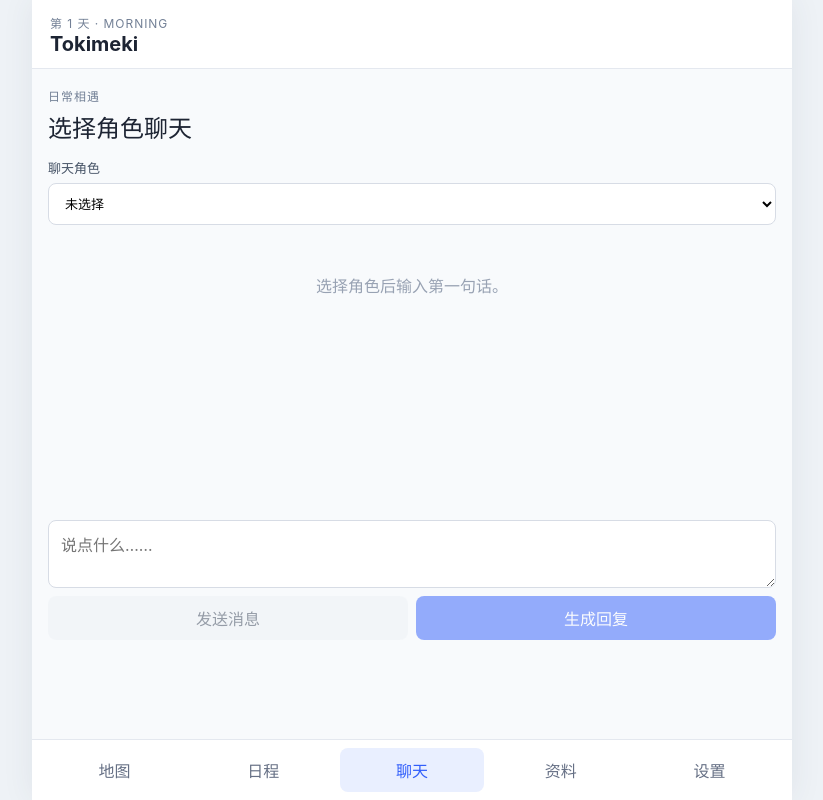
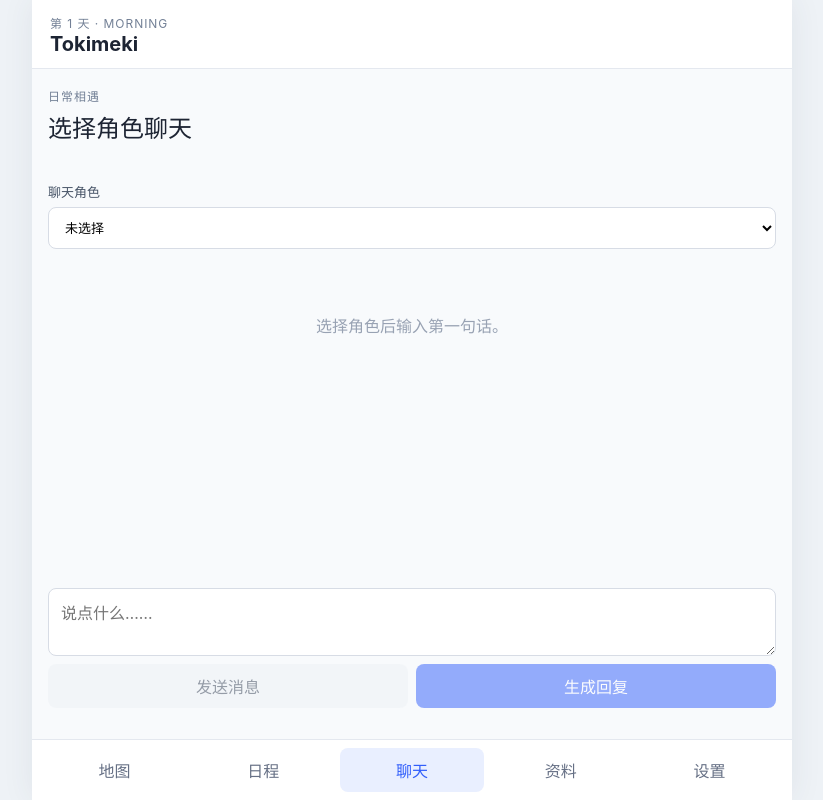
Before and after one commit to ssrei7/Tokimeki, a React (Vite) app: page / in a window 1280 px wide. Both pictures are taken after a click on the button "打开聊天". Shown: the whole page, without its empty margins (228-1051 px from the left). Built offline with nearby package versions, Linux system fonts and the light colour scheme.

Commit message:
fix: isolate chat scrolling and load latest messages

```diff
--- a/src/App.tsx
+++ b/src/App.tsx
@@ -151,6 +151,7 @@ export function App() {
     let cancelled = false;
     setLoadedChatCharacterId('');
     if (!selectedCharacterId) { setMessages([]); return () => { cancelled = true; }; }
+    setMessages([]);
     void loadChat(selectedCharacterId).then((record) => {
       if (!cancelled) { setMessages(record?.messages ?? []); setLoadedChatCharacterId(selectedCharacterId); }
     });
@@ -657,7 +658,7 @@ export function App() {
 
   return <div className="app-shell">
     <header className="topbar"><div><small>第 {save.world.clock.day} 天 · {save.world.clock.slotId}</small><h1>Tokimeki</h1></div></header>
-    <main className="screen">
+    <main className={`screen ${tab === 'chat' ? 'chat-screen-host' : ''}`}>
       {feedback && <div className={`feedback ${feedback.tone}`} role="status">{feedback.text}<button aria-label="关闭提示" onClick={() => setFeedback(null)}>×</button></div>}
       {tab === 'map' && <MapView onOpenChat={() => setTab('chat')} />}
       {tab === 'day' && <DayView save={save} summarizingDay={summarizingDay} onAction={runDayAction} onSleep={sleepEarly} onSaveDiary={saveDiaryEdit} onPresetChange={setCalendarPreset} />}
@@ -718,20 +719,21 @@ function ChatView(props: {
   onRetryOps: () => Promise<void>;
   onApplyManualOps: () => Promise<void>;
 }) {
-  const latestRef = useRef<HTMLDivElement>(null);
-  const composerRef = useRef<HTMLDivElement>(null);
-  const composerBottomInset = 76;
+  const messagesRef = useRef<HTMLDivElement>(null);
   const followLatestRef = useRef(true);
   const previousCharacterIdRef = useRef(props.selectedCharacterId);
+  const [showOlderMessages, setShowOlderMessages] = useState(false);
   const statusText = props.requestStatus === 'requesting' ? '等待回复…' : props.requestStatus === 'generating' ? '正在生成…' : props.requestStatus === 'error' ? '请求失败' : '';
   const canGenerate = canGenerateReply(props.messages, props.input);
   const latestMessage = props.messages.at(-1)?.content;
+  const olderMessageCount = Math.max(0, props.messages.length - 40);
+  const visibleMessages = showOlderMessages ? props.messages : props.messages.slice(olderMessageCount);
 
   useEffect(() => {
-    const scroller = latestRef.current?.closest('.screen');
+    const scroller = messagesRef.current;
     if (!(scroller instanceof HTMLElement)) return;
     const updateFollowState = () => {
-      followLatestRef.current = scroller.scrollHeight - scroller.scrollTop - scroller.clientHeight <= composerBottomInset + 48;
+      followLatestRef.current = scroller.scrollHeight - scroller.scrollTop - scroller.clientHeight <= 48;
     };
     scroller.addEventListener('scroll', updateFollowState, { passive: true });
     return () => scroller.removeEventListener('scroll', updateFollowState);
@@ -741,33 +743,22 @@ function ChatView(props: {
     if (previousCharacterIdRef.current !== props.selectedCharacterId) {
       previousCharacterIdRef.current = props.selectedCharacterId;
       followLatestRef.current = true;
+      setShowOlderMessages(false);
     }
-    if (!followLatestRef.current) return;
-    const composer = composerRef.current;
-    const scroller = composer?.closest('.screen');
-    if (!(composer instanceof HTMLElement) || !(scroller instanceof HTMLElement)) return;
-    const scrollerRect = scroller.getBoundingClientRect();
-    const composerRect = composer.getBoundingClientRect();
-    const visibleTop = scrollerRect.top;
-    const visibleBottom = scrollerRect.bottom - composerBottomInset;
-    if (composerRect.bottom > visibleBottom) {
-      scroller.scrollTop += composerRect.bottom - visibleBottom;
-    } else if (composerRect.top < visibleTop) {
-      scroller.scrollTop -= visibleTop - composerRect.top;
-    }
+    if (followLatestRef.current) messagesRef.current?.scrollTo({ top: messagesRef.current.scrollHeight, behavior: 'auto' });
   }, [latestMessage, props.busy, props.messages.length, props.requestStatus, props.selectedCharacterId]);
 
   return <section className="chat-screen">
     <div className="section-heading"><div><span className="eyebrow">日常相遇</span><h2>{props.characters.find((item) => item.id === props.selectedCharacterId)?.name ?? '选择角色聊天'}</h2></div>{statusText && <span className={`request-status ${props.requestStatus}`}>{statusText}</span>}</div>
     <div className="character-picker"><label>聊天角色<select value={props.selectedCharacterId} onChange={(event) => props.setSelectedCharacterId(event.target.value)}><option value="">未选择</option>{props.characters.map((item) => <option key={item.id} value={item.id}>{item.name}</option>)}</select></label></div>
-    <div className="messages">{props.messages.length === 0 && !props.busy && <p className="empty">选择角色后输入第一句话。</p>}{props.messages.map((message, index) => <div className={`message ${message.role}`} key={`${message.role}-${index}`}>{message.content}</div>)}{props.busy && props.requestStatus === 'requesting' && <div className="message assistant pending">等待回复…</div>}</div>
+    <div className="messages" ref={messagesRef}>{olderMessageCount > 0 && !showOlderMessages && <button className="history-toggle" onClick={() => setShowOlderMessages(true)}>查看更早的 {olderMessageCount} 条消息</button>}{props.messages.length === 0 && !props.busy && <p className="empty">选择角色后输入第一句话。</p>}{visibleMessages.map((message, index) => <div className={`message ${message.role}`} key={`${message.role}-${olderMessageCount + index}`}>{message.content}</div>)}{props.busy && props.requestStatus === 'requesting' && <div className="message assistant pending">等待回复…</div>}</div>
     {props.pendingOps && <div className="ops-recovery" role="alert">
       <strong>本回合未产生状态变更</strong>
       <p>{props.pendingOps.streamError ? '回复流中断，已保留收到的正文。你可以重试提取或手动补录。' : '正文已保留，但 ops 无法解析。你可以重试提取或手动补录。'}</p>
       <textarea aria-label="手动补录 ops JSON" spellCheck={false} value={props.manualOps} onChange={(event) => props.setManualOps(event.target.value)} />
       <div className="button-row"><button className="secondary" disabled={props.busy} onClick={() => void props.onRetryOps()}>重试提取</button><button disabled={props.busy} onClick={() => void props.onApplyManualOps()}>应用手动 ops</button></div>
     </div>}
-    <div className="composer" ref={composerRef}><textarea value={props.input} onChange={(event) => props.setInput(event.target.value)} onKeyDown={(event) => { if (event.key === 'Enter' && !event.shiftKey) { event.preventDefault(); void props.onAppend(); } }} placeholder="说点什么……" /><div className="composer-actions"><button className="secondary" onClick={() => void props.onAppend()} disabled={props.busy || !props.input.trim()}>发送消息</button><button onClick={() => void props.onGenerate()} disabled={props.busy || !canGenerate}>生成回复</button></div></div><div ref={latestRef} aria-hidden="true" />
+    <div className="composer"><textarea value={props.input} onChange={(event) => props.setInput(event.target.value)} onKeyDown={(event) => { if (event.key === 'Enter' && !event.shiftKey) { event.preventDefault(); void props.onAppend(); } }} placeholder="说点什么……" /><div className="composer-actions"><button className="secondary" onClick={() => void props.onAppend()} disabled={props.busy || !props.input.trim()}>发送消息</button><button onClick={() => void props.onGenerate()} disabled={props.busy || !canGenerate}>生成回复</button></div></div>
   </section>;
 }
 
--- a/src/ui/theme/app.css
+++ b/src/ui/theme/app.css
@@ -11,7 +11,8 @@ button.danger { background: #fee4e2; color: #b42318; }
 .topbar h1, h2, h3, p { margin: 0; }
 .topbar h1 { font-size: 20px; }
 .topbar small, .eyebrow { color: #738096; font-size: 12px; letter-spacing: .08em; text-transform: uppercase; }
-.screen { flex: 1; padding: 16px 16px 92px; overflow: auto; }
+.screen { flex: 1; min-height: 0; padding: 16px 16px 92px; overflow: auto; }
+.screen.chat-screen-host { display: flex; flex-direction: column; overflow: hidden; }
 .section-heading { display: flex; justify-content: space-between; align-items: center; gap: 12px; margin-bottom: 14px; }
 .section-heading h2 { margin-top: 4px; }
 .map-screen { min-height: calc(100dvh - 150px); display: flex; flex-direction: column; gap: 14px; }
@@ -37,13 +38,15 @@ button.danger { background: #fee4e2; color: #b42318; }
 .routing-list label { grid-template-columns: minmax(0, 1fr) minmax(150px, 1fr); align-items: center; }
 .routing-list label span { min-width: 0; overflow-wrap: anywhere; }
 .routing-list small { display: block; margin-top: 2px; color: #98a2b3; font-family: ui-monospace, SFMono-Regular, Consolas, monospace; font-size: 11px; }
-.messages { display: flex; flex-direction: column; gap: 10px; min-height: 280px; }
+.chat-screen { min-height: 0; display: flex; flex: 1; flex-direction: column; gap: 12px; }
+.messages { display: flex; flex: 1 1 auto; flex-direction: column; gap: 10px; min-height: 0; overflow-y: auto; padding: 4px 4px 12px; overscroll-behavior: contain; }
+.history-toggle { flex: 0 0 auto; align-self: center; min-height: 38px; padding: 0 12px; background: #eef2f6; color: #344054; font-size: 12px; }
 .message { max-width: 86%; padding: 12px 14px; border-radius: 8px; white-space: pre-wrap; line-height: 1.5; }
 .message.user { align-self: flex-end; background: #315efb; color: #fff; }
 .message.assistant { align-self: flex-start; background: #fff; border: 1px solid #e4e8ef; }
 .message.pending { color: #667085; }
 .empty { color: #98a2b3; text-align: center; padding: 36px 0; }
-.composer { position: sticky; bottom: calc(68px + env(safe-area-inset-bottom)); z-index: 2; display: grid; gap: 8px; padding-top: 12px; background: #f8fafc; }
+.composer { flex: 0 0 auto; display: grid; gap: 8px; padding-top: 12px; background: #f8fafc; }
 .composer textarea { min-height: 68px; resize: vertical; }
 .composer-actions { display: grid; grid-template-columns: 1fr 1fr; gap: 8px; }
 .button-row { display: flex; flex-wrap: wrap; gap: 8px; }
```
